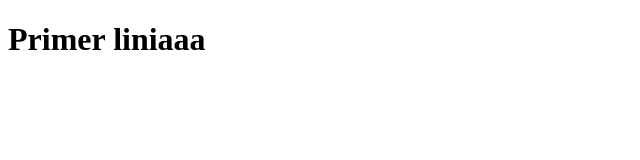
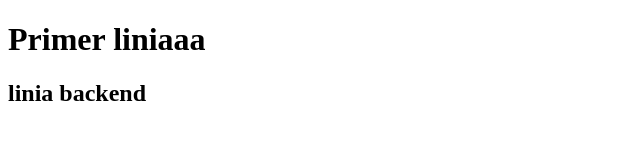
Before and after one commit to AlisaFilon/gitbranch, a plain HTML site: page index.html in a window 1280 px wide. Shown: the whole page, without its empty margins (0-640 px from the left). Drawn offline with Linux system fonts and the light colour scheme.

Commit message:
lin backend

```diff
--- a/index.html
+++ b/index.html
@@ -6,5 +6,6 @@
 </head>
 <body>
 <h1>Primer liniaaa</h1>
+<h2>linia backend</h2>
 </body>
 </html>
```
